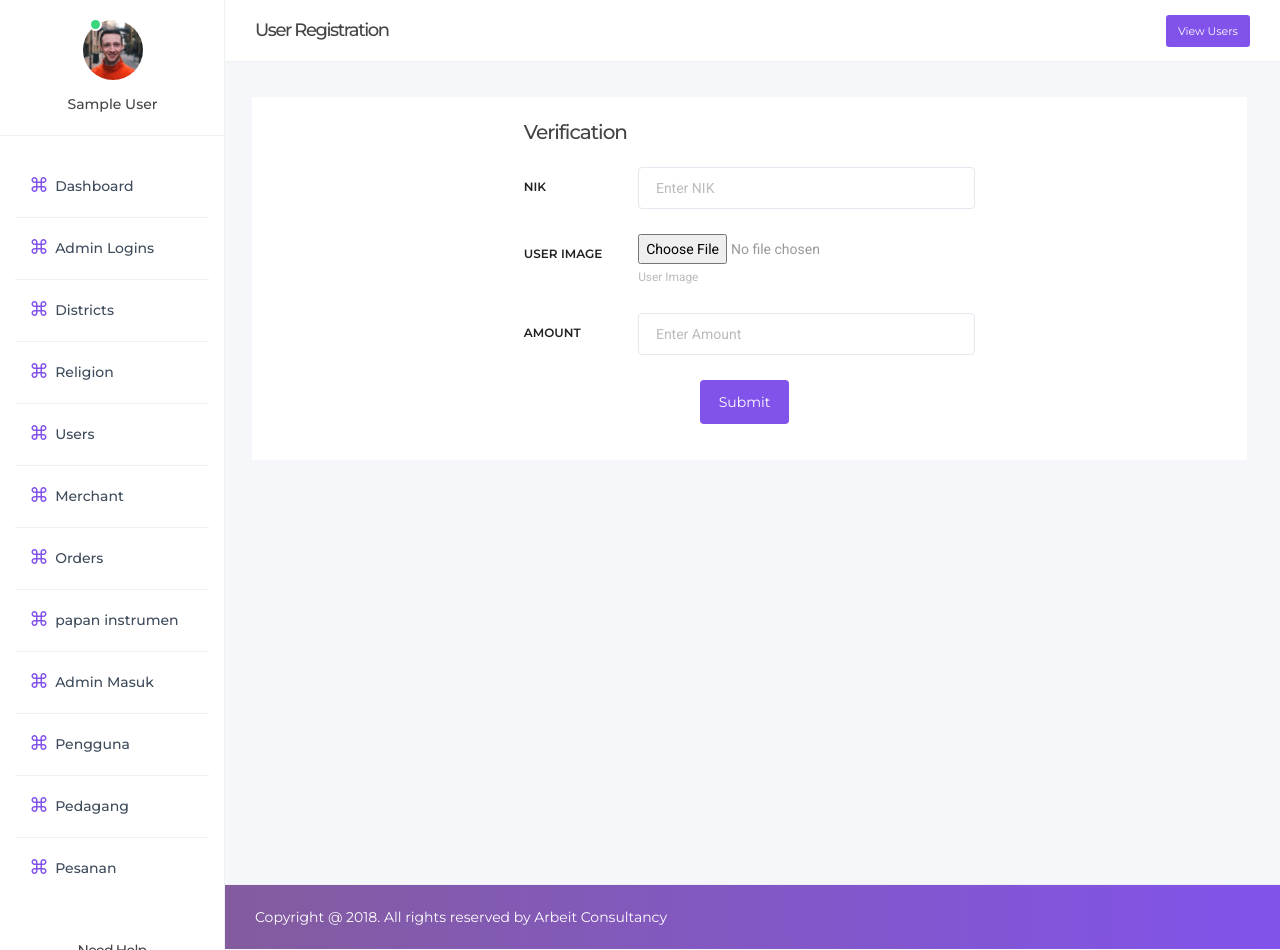
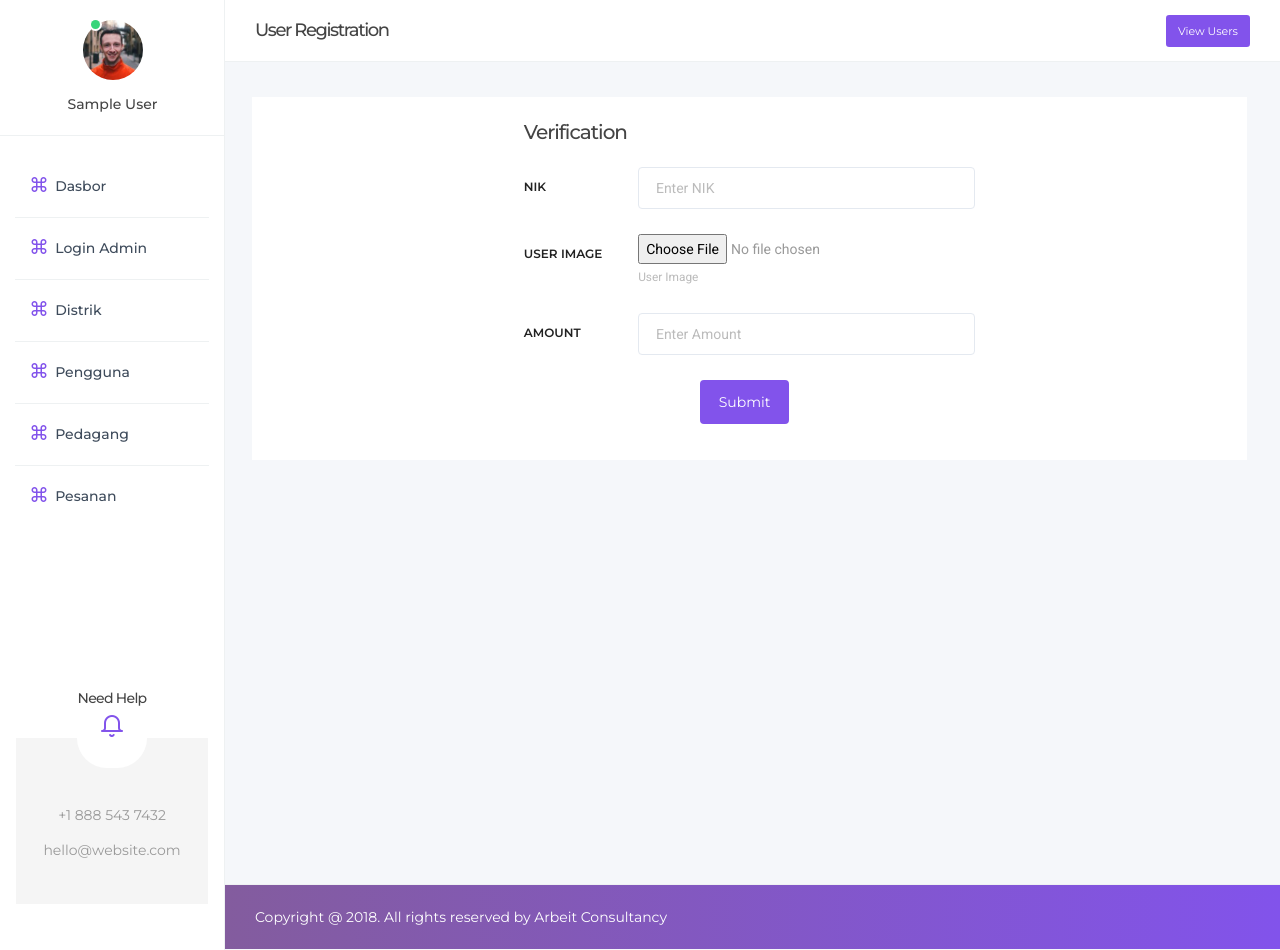
Before and after one commit to Srinivaslancius/money_transfer, a PHP site: page /indonesia_project/Verification.php in a window 1280 px wide. Shown: the part 80-1030 px from the top of the page. Run offline with PHP 8.4, Linux system fonts and the light colour scheme; the visitor is signed in with stand-in values (Sample User, id 1); data that the repository does not hold is empty; some libraries are stand-ins or nearby versions; some web fonts are replaced.

Commit message:
admin chanegs

```diff
--- a/manage_webmaster/side_menu.php
+++ b/manage_webmaster/side_menu.php
@@ -16,21 +16,12 @@
             <nav class="sidebar-nav">
                 <ul class="nav in side-menu">
 
-                    <li class="current-page"><a href="dashboard.php"><i class="list-icon feather feather-command"></i> <span class="hide-menu">Dashboard</span></a></li>
-                    <li><a href=""><i class="list-icon feather feather-command"></i> <span class="hide-menu">Admin Logins</span></a></li>
-                    <li><a href="add_districts.php"><i class="list-icon feather feather-command"></i> <span class="hide-menu">Districts</span></a></li>
-                    <li><a href="add_religions.php"><i class="list-icon feather feather-command"></i> <span class="hide-menu">Religion</span></a></li>
-                    <li><a href="user.php"><i class="list-icon feather feather-command"></i> <span class="hide-menu">Users</span></a></li>
-                    <li><a href=""><i class="list-icon feather feather-command"></i> <span class="hide-menu">Merchant</span></a></li>
-                    <li><a href=""><i class="list-icon feather feather-command"></i> <span class="hide-menu">Orders</span></a></li>
-
-                    <li class="current-page"><a href="#"><i class="list-icon feather feather-command"></i> <span class="hide-menu">papan instrumen</span></a></li>
-                    <li><a href=""><i class="list-icon feather feather-command"></i> <span class="hide-menu">Admin Masuk</span></a></li>
-                    <li><a href=""><i class="list-icon feather feather-command"></i> <span class="hide-menu">Pengguna</span></a></li>
-                    <li><a href=""><i class="list-icon feather feather-command"></i> <span class="hide-menu">Pedagang</span></a></li>
-                    <li><a href=""><i class="list-icon feather feather-command"></i> <span class="hide-menu">Pesanan</span></a></li>
-
-
+                    <li class="current-page"><a href="dashboard.php"><i class="list-icon feather feather-command"></i> <span class="hide-menu">Dasbor</span></a></li>
+                    <li><a href=""><i class="list-icon feather feather-command"></i> <span class="hide-menu">Login Admin</span></a></li>
+                    <li><a href="add_districts.php"><i class="list-icon feather feather-command"></i> <span class="hide-menu">Distrik</span></a></li>
+                    <li><a href="user.php"><i class="list-icon feather feather-command"></i> <span class="hide-menu">Pengguna</span></a></li>
+                    <li><a href="add_merchants.php"><i class="list-icon feather feather-command"></i> <span class="hide-menu">Pedagang</span></a></li>
+                    <li><a href="orders.php"><i class="list-icon feather feather-command"></i> <span class="hide-menu">Pesanan</span></a></li>
 
                 </ul>
                 <!-- /.side-menu -->
```
Also changed, not shown: manage_webmaster/dashboard.php (+1 -10 lines).
